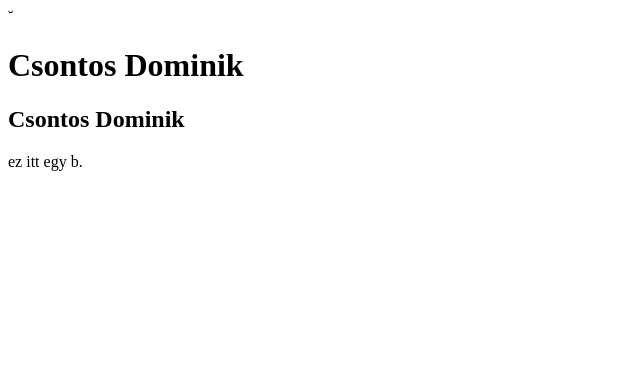
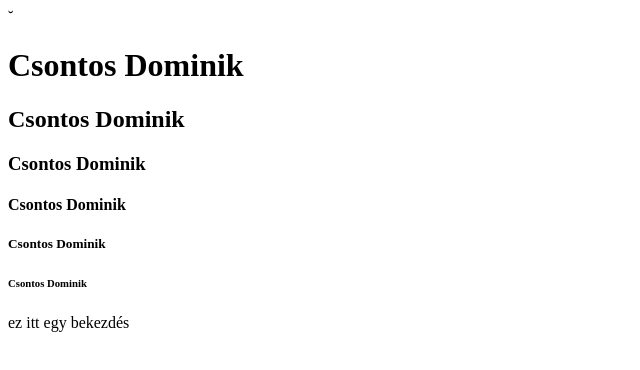
Before and after one commit to Dominik3278/web, a plain HTML site: page index.html in a window 1280 px wide. Shown: the whole page, without its empty margins (0-640 px from the left). Drawn offline with Linux system fonts and the light colour scheme.

Commit message:
Update index.html

```diff
--- a/index.html
+++ b/index.html
@@ -10,9 +10,11 @@
 <body>
 <h1>Csontos Dominik</h1>
 <h2>Csontos Dominik</h2>
-
-
-<p>ez itt egy b.
+<h3>Csontos Dominik</h3>
+<h4>Csontos Dominik</h4>
+<h5>Csontos Dominik</h5>
+<h6>Csontos Dominik</h6>
+<p>ez itt egy bekezdés
 
 </body>
 </html>
```
